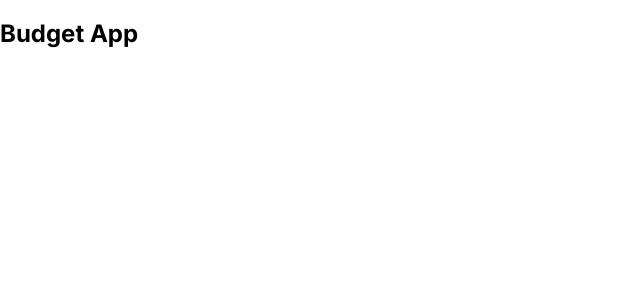
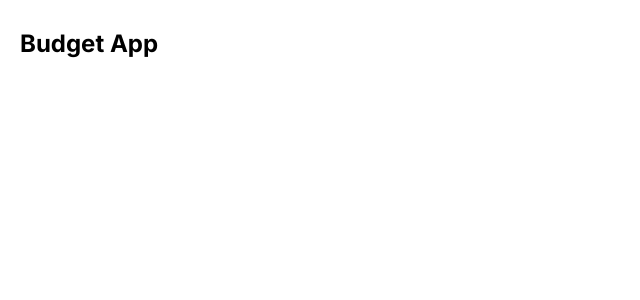
Before and after one commit to egkirpichev/react-budget-app, a React (Create React App) app: page / in a window 1280 px wide. Shown: the top 300 px of the page, without its empty margins (0-640 px from the left). Built offline with nearby package versions, Linux system fonts and the light colour scheme.

Commit message:
feat(budget-app): add base styles

```diff
--- a/src/App.tsx
+++ b/src/App.tsx
@@ -1,10 +1,11 @@
 import { Title } from "./components/Title/Title";
+import { Wrapper } from "./ui/base";
 
 const App = () => {
   return (
-    <div className="App">
+    <Wrapper>
 			<Title />
-    </div>
+    </Wrapper>
   );
 }
 
--- a/src/components/Title/styles.ts
+++ b/src/components/Title/styles.ts
@@ -2,6 +2,7 @@
 
 
 export const StyledTitle = styled.h2`
+	margin: 0px;
 	font-family: "Inter", sans-serif;
 	font-size: 24px;
 	font-weight: 700;
--- /dev/null
+++ b/src/ui/base.ts
@@ -0,0 +1,7 @@
+import styled from "styled-components";
+
+
+export const Wrapper = styled.div`
+	min-height: 100vh;
+	padding: 30px 20px 0px;
+`
```
